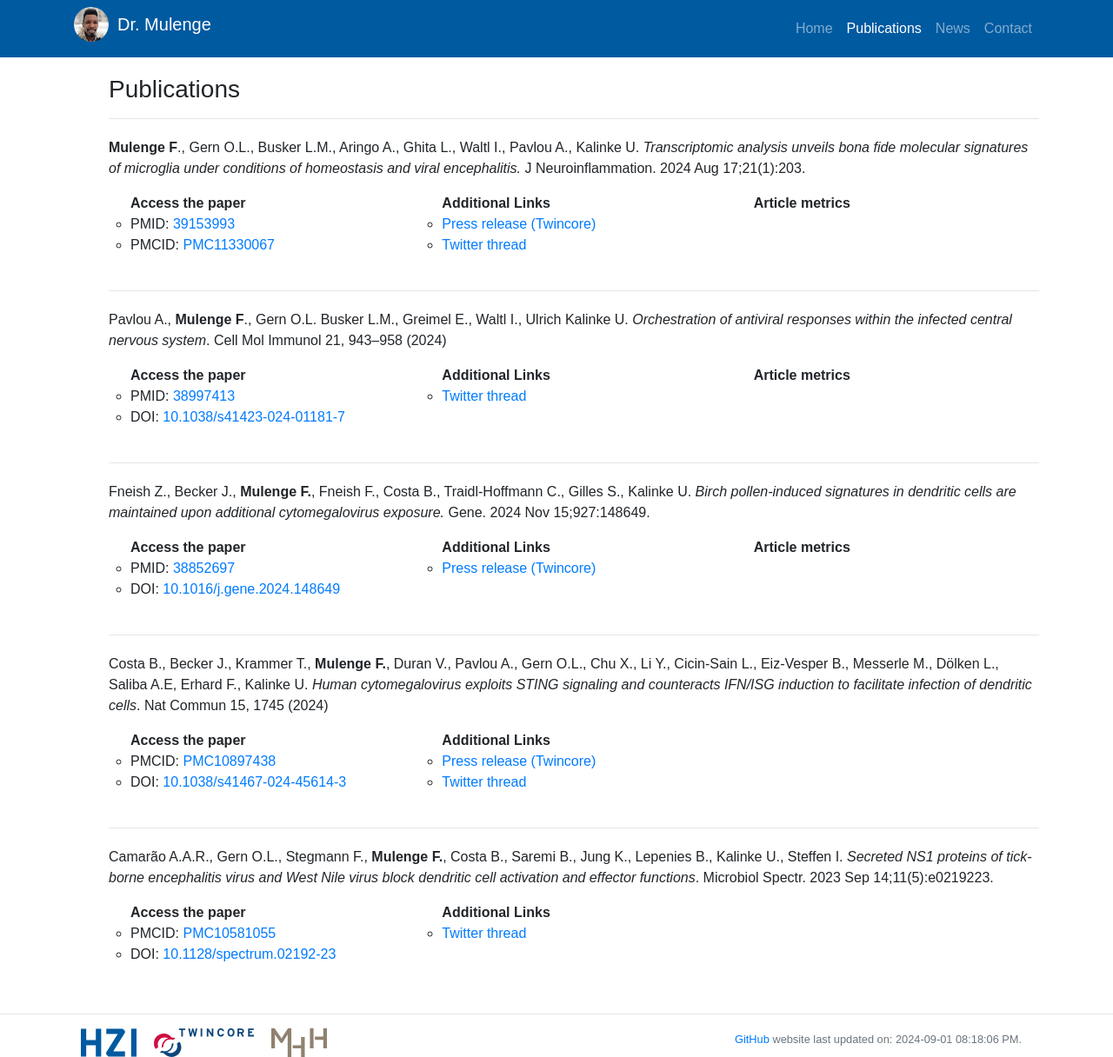
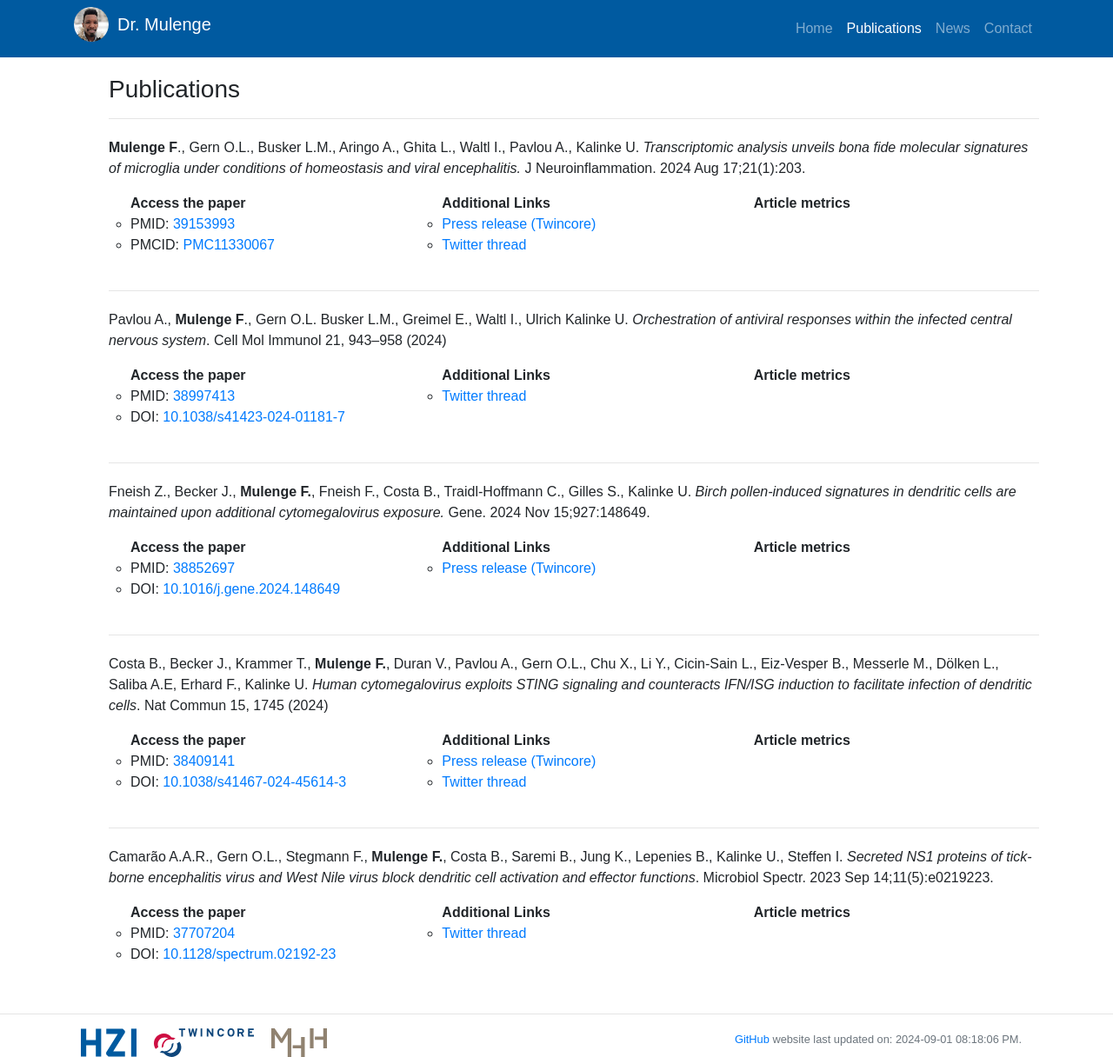
Before and after one commit to fmulenge/fmulenge.github.io, a Jekyll site: the page built from publications/index.html, in a window 1280 px wide. Shown: the whole page at 87% size. Built offline with Jekyll 4.4.1, drawn with Linux system fonts in a browser that asks for light colours; comment, search, counter and statistics services are not loaded.

Commit message:
Update publications.yml

```diff
--- a/_data/publications.yml
+++ b/_data/publications.yml
@@ -72,7 +72,7 @@
  - title: "Human cytomegalovirus exploits STING signaling and counteracts IFN/ISG induction to facilitate infection of dendritic cells"
    citation: "Costa B., Becker J., Krammer T., **Mulenge F.**, Duran V., Pavlou A., Gern O.L., Chu X., Li Y., Cicin-Sain L., Eiz-Vesper B., Messerle M., Dölken L., Saliba A.E, Erhard F., Kalinke U. *Human cytomegalovirus exploits STING signaling and counteracts IFN/ISG induction to facilitate infection of dendritic cells*. Nat Commun 15, 1745 (2024)"
    date: '202402'
-   pmcid: 'PMC10897438'
+   pmid: '38409141'
    doi: '10.1038/s41467-024-45614-3'
    links:
      - name: Press release (Twincore)
@@ -83,7 +83,7 @@
  - title: "Secreted NS1 proteins of tick-borne encephalitis virus and West Nile virus block dendritic cell activation and effector functions"
    citation: "Camarão A.A.R., Gern O.L., Stegmann F., **Mulenge F.**, Costa B., Saremi B., Jung K., Lepenies B., Kalinke U., Steffen I. *Secreted NS1 proteins of tick-borne encephalitis virus and West Nile virus block dendritic cell activation and effector functions*. Microbiol Spectr. 2023 Sep 14;11(5):e0219223."
    date: '202309'
-   pmcid: 'PMC10581055'
+   pmid: '37707204'
    doi: '10.1128/spectrum.02192-23'
    links:
      - name: Twitter thread
```
